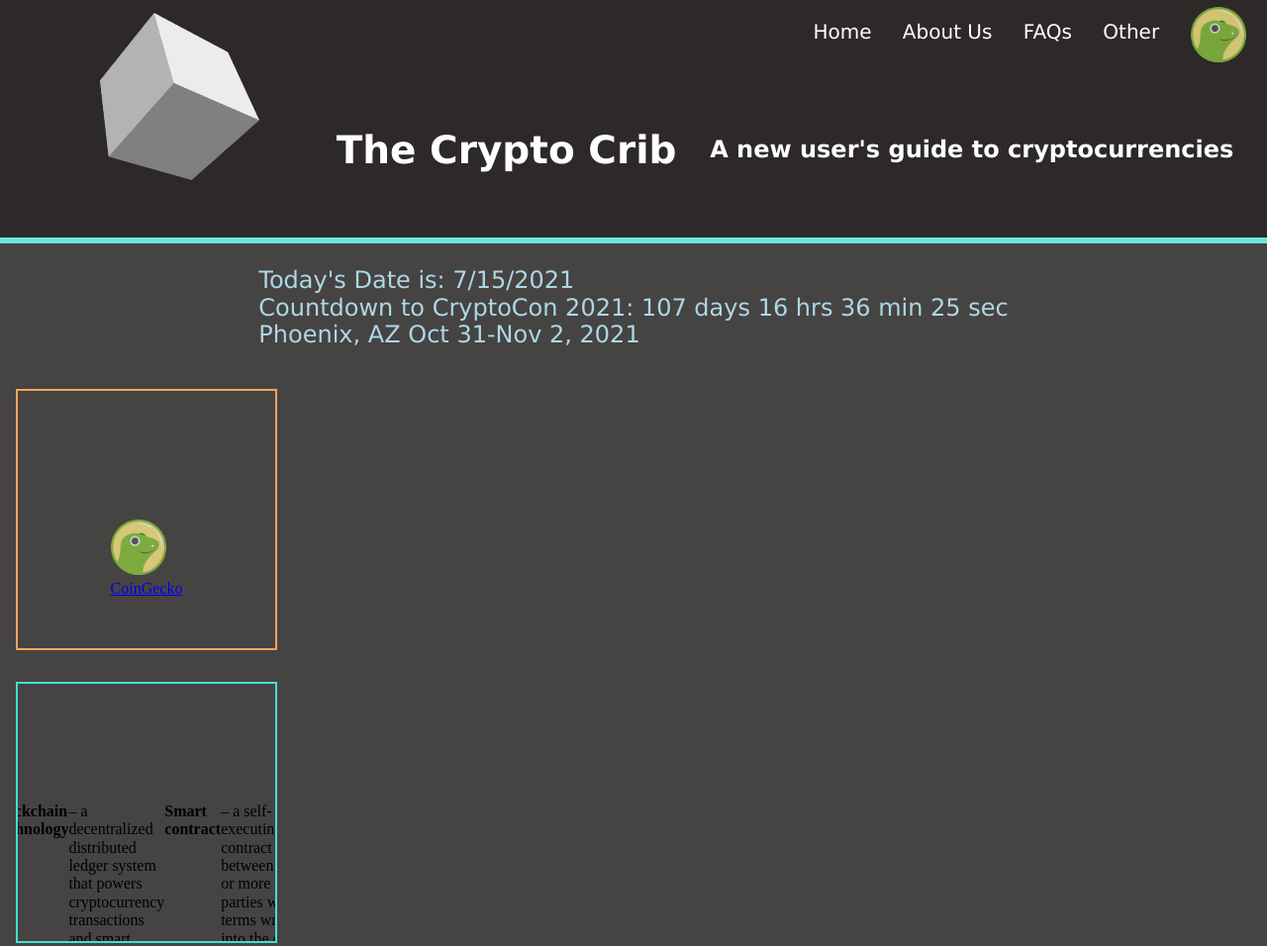
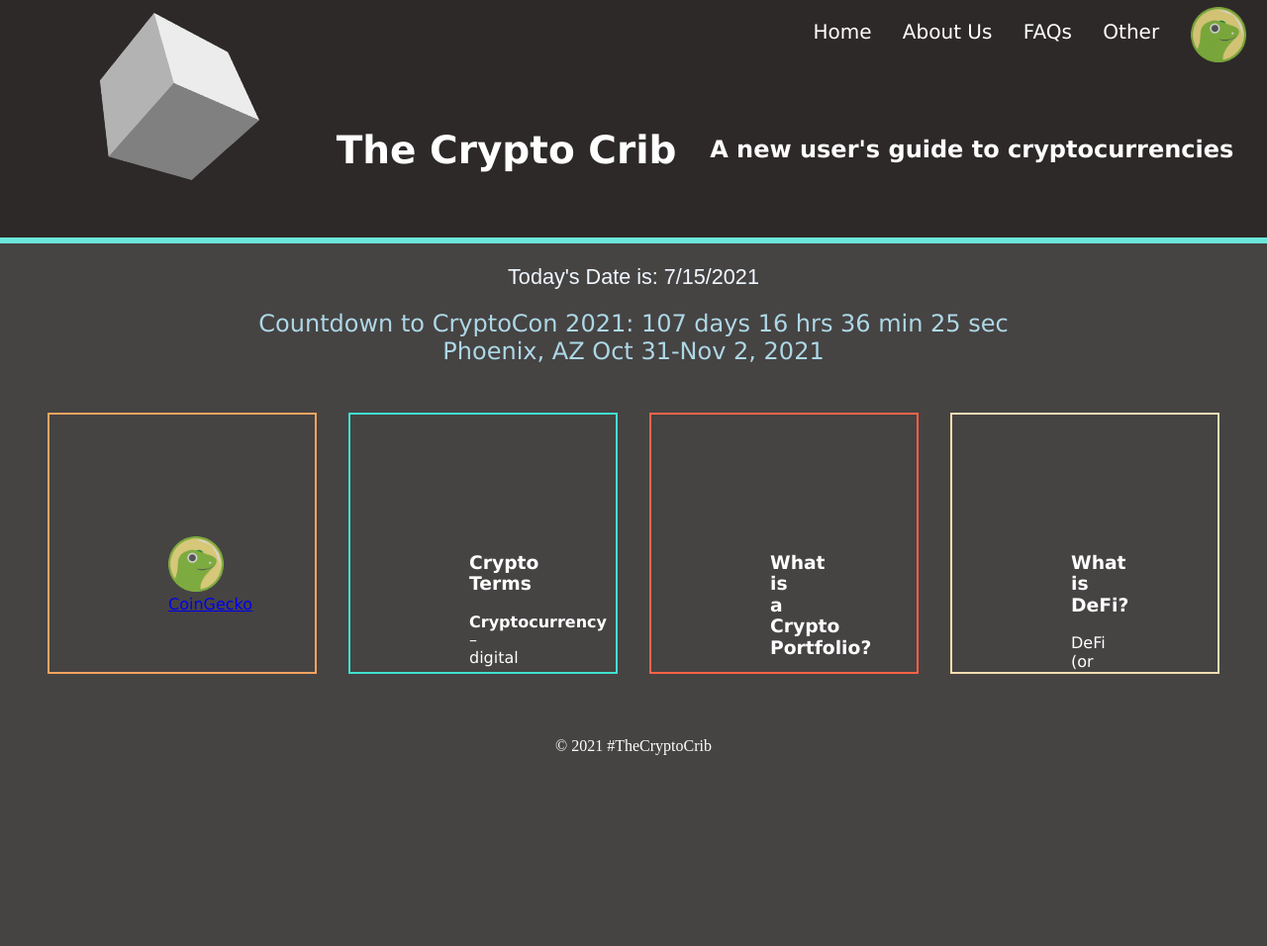
Before and after one commit to cslider1/the-crypto-crib, a plain HTML site: page index.html in a window 1280 px wide. Shown: the top 956 px of the page at 99% size. After the commit the page ends 800 px from the top, so only its background shows below. Drawn offline with Linux system fonts and the light colour scheme.

Commit message:
flex layout

```diff
--- a/css/crypto.css
+++ b/css/crypto.css
@@ -120,18 +120,41 @@
 
 .body {
   display: flex;
+  /* justify-content: space-between; */
 }
 
 .countdown {
   display: flex;
+  align-items: center;
+  flex-direction: column;
   color: lightblue;
   font-family: Verdana, Geneva, Tahoma, sans-serif;
   font-size: 3vmin;
   justify-content: center;
 }
 
+.date {
+  color: aliceblue;
+  font-family: Arial, Helvetica, sans-serif;
+  font-size: 0.9em;
+  margin: 1em 0;
+}
+
+.countdate {
+  color: lightblue;
+}
+
+.boxes {
+  display: flex;
+  justify-content: space-between;
+  font-family: Verdana, Geneva, Tahoma, sans-serif;
+  color: white;
+  margin: 2em;
+}
+
 .box1 {
-  display: inline-flex;
+  flex-grow: 1;
+  flex-basis: 0;
   border: solid 2px;
   border-color: sandybrown;
   justify-content: center;
@@ -146,7 +169,9 @@
 }
 
 .box2 {
-  display: inline-flex;
+  flex-grow: 1;
+  flex-basis: 0;
+  /* color: white; */
   border: solid 2px;
   border-color: turquoise;
   justify-content: center;
@@ -158,7 +183,8 @@
 }
 
 .box3 {
-  display: inline-flex;
+  flex-grow: 1;
+  flex-basis: 0;
   border: solid 2px;
   border-color: tomato;
   justify-content: center;
@@ -170,7 +196,8 @@
 }
 
 .box4 {
-  display: inline-flex;
+  flex-grow: 1;
+  flex-basis: 0;
   border: solid 2px;
   border-color: wheat;
   justify-content: center;
--- a/index.html
+++ b/index.html
@@ -49,15 +49,18 @@
     </header>
 
     <div class="countdown">
-      <p>
+      <div class="date">
         Today's Date is: <label id="date"></label>
-        <br>
+      </div>
+      <div class="countdate">
         Countdown to CryptoCon 2021: <label id="countdown"></label>
-        <br>
+      </div>
+      <div class="countdate"></div>
         Phoenix, AZ  Oct 31-Nov 2, 2021
-      </p>
+      </div>
     </div>
 
+    <div class="boxes">
       <div class="box1">
         <a
             class="app-link"
@@ -129,6 +132,7 @@
             or a third party. - Coinbase, July 2021.
         </p>
       </div>
+    </div>
 
   <footer class="footer">
     <p style="text-align: center" font-size: 12px;>© 2021 #TheCryptoCrib</p>
```
Lines whose indentation alone changed are shown as unchanged.
